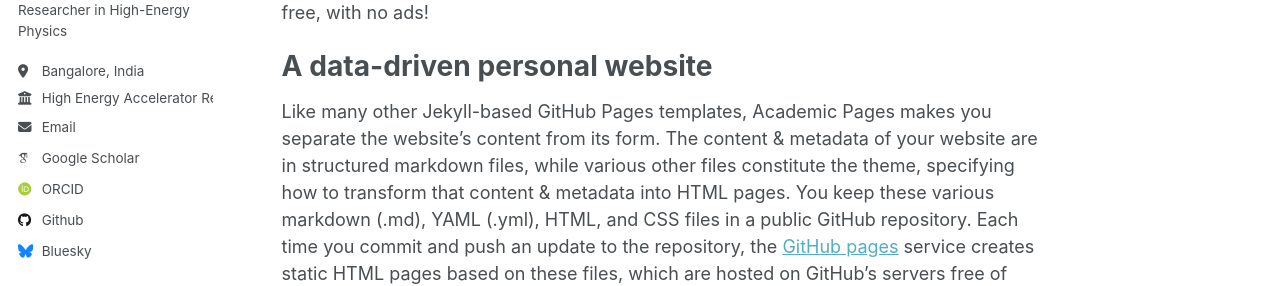
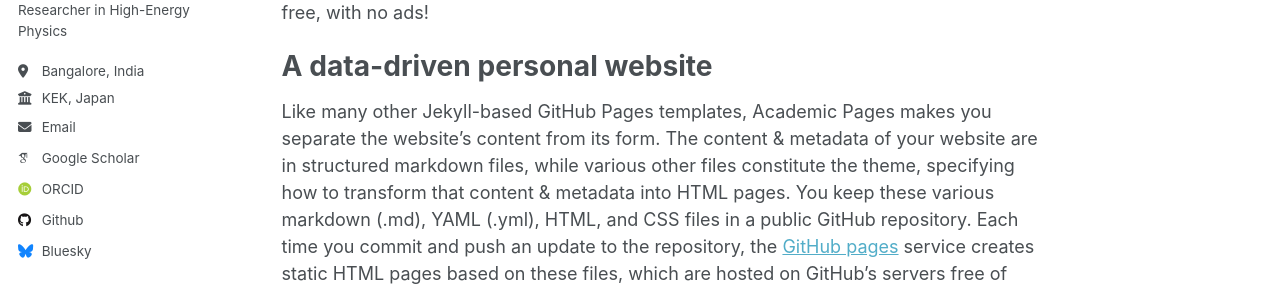
Before and after one commit to 0xVolt/0xVolt.github.io, a Jekyll site: the page built from _pages/about.md, in a window 1280 px wide. Shown: the part 393-679 px from the top of the page. Built offline with Jekyll 4.4.1, drawn with Linux system fonts in a browser that asks for light colours; some web fonts are replaced.

Commit message:
Update bio

```diff
--- a/_config.yml
+++ b/_config.yml
@@ -26,13 +26,13 @@ author:
   pronouns         : "he/him"
   bio              : "Machine Learning and Distributed Computing Researcher in High-Energy Physics"
   location         : "Bangalore, India"
-  employer         : "High Energy Accelerator Research Organization, KEK, JP"
+  employer         : "KEK, Japan"
   uri              : # URL
   email            : "desh.iyer@gmail.com"
 
   # Academic websites
   arxiv            : # URL - Update with the correct link to your profile
-  googlescholar    : "https://scholar.google.com/citations?user=PS_CX0AAAAAJ"
+  googlescholar    : "https://scholar.google.com/citations?user=12cf-0oAAAAJ&hl=en"
   impactstory      : # URL
   orcid            : "http://orcid.org/0009-0005-2141-8806"
   semantic         : # URL
```
